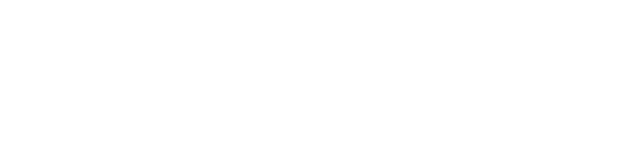
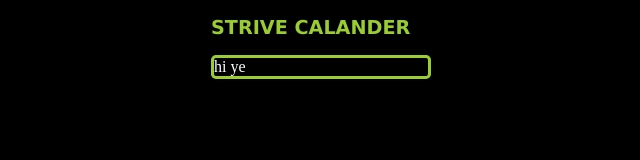
Before and after one commit to JonathanYon/W2D2-Calander, a plain HTML site: page index.html in a window 1280 px wide. Shown: the whole page, without its empty margins (319-959 px from the left). Drawn offline with Linux system fonts and the light colour scheme.

Commit message:
starting

```diff
--- a/index.html
+++ b/index.html
@@ -5,8 +5,19 @@
     <meta http-equiv="X-UA-Compatible" content="IE=edge">
     <meta name="viewport" content="width=device-width, initial-scale=1.0">
     <title>Strive Calander</title>
+    <link rel="stylesheet" href="style.css">
 </head>
 <body>
+    <!--
+        -**-- HTML/CSS Element
+        - A container for the days
+        -
 
+    -->
+    <h2>Strive Calander</h2>
+    <div id="container">
+        hi
+        ye
+    </div>
 </body>
 </html>
--- /dev/null
+++ b/style.css
@@ -0,0 +1,17 @@
+body {
+    background-color: black;
+    color: white;
+    max-width: 220px;
+    margin: 0 auto;
+}
+h2 {
+    color: yellowgreen;
+    text-transform: uppercase;
+    font-size: larger;
+    font-family: Verdana, Geneva, Tahoma, sans-serif;
+}
+#container {
+    border-radius: 5px;
+    border-color: yellowgreen;
+    border-style: solid;
+}
```
